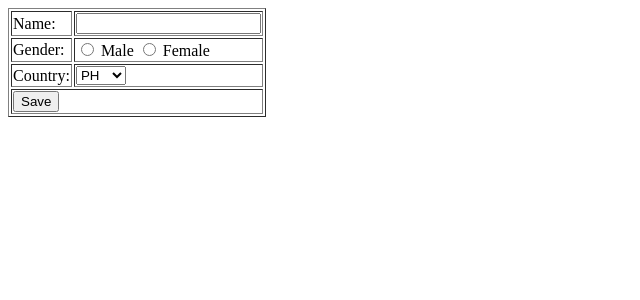
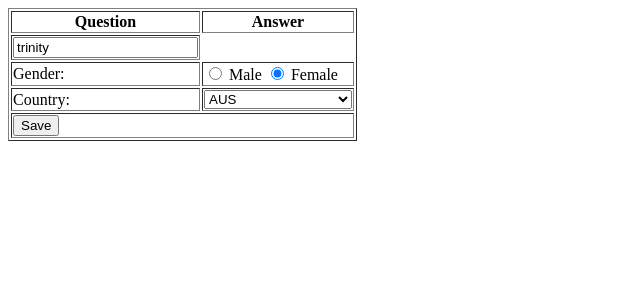
Before and after one commit to julian675/html_form, a PHP site: page /register.php in a window 1280 px wide. Shown: the top 300 px of the page, without its empty margins (0-640 px from the left). Run offline with PHP 8.4, Linux system fonts and the light colour scheme.

Commit message:
did alot
fdafas

```diff
--- a/register.php
+++ b/register.php
@@ -1,30 +1,35 @@
 <html>
-    <form action="action.php" method="POST">
+    <form action="action_page.php" method="POST">
         <table border="1">
             <tr>
-                <td> Name: </td>
-                <td> <input type="text" name="name"> </td>
+                <th>Question</th>
+                <th>Answer</th>
+            </tr>
+            <tr>
+
+                <td> <input type="text" name="name" value="trinity"> </td>
             </tr>
             <tr>
                 <td> Gender: </td>
                 <td>
-                    <input type="radio" name="gender" value="male"> Male
-                    <input type="radio" name="gender" value="female"> Female
+                    <input type="radio" name="gender" value="male" > Male
+                    <input type="radio" name="gender" value="female"checked> Female
                 </td>
             </tr>
             <tr>
                 <td> Country: </td>
                 <td>
                     <select name="country">
+                        <option value="">-SELECT COUNTRY</option>
                         <option value="PH">PH</option>
-                        <option value="AUS">AUS</option>
+                        <option value="AUS" selected>AUS</option>
                         <option value="US">US</option>
                     </select>
                 </td>
             </tr>
             <tr>
                 <td colspan="2">
-                    <input type="submit" value="Save">
+                    <input type="submit"  name="Save" value="Save">
                 </td>
             </tr>
         </table>
```
Also changed, not shown: action_page.php (added, +36 -0 lines).
